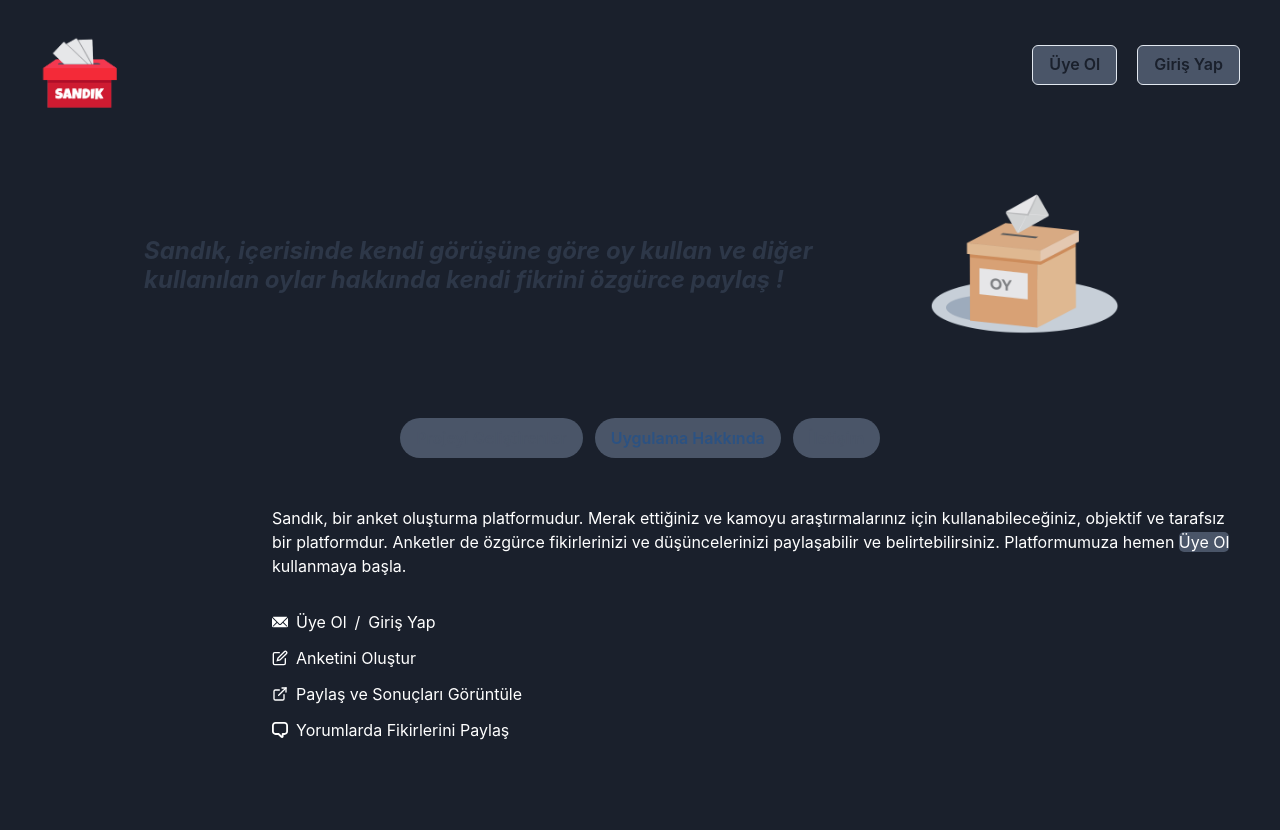
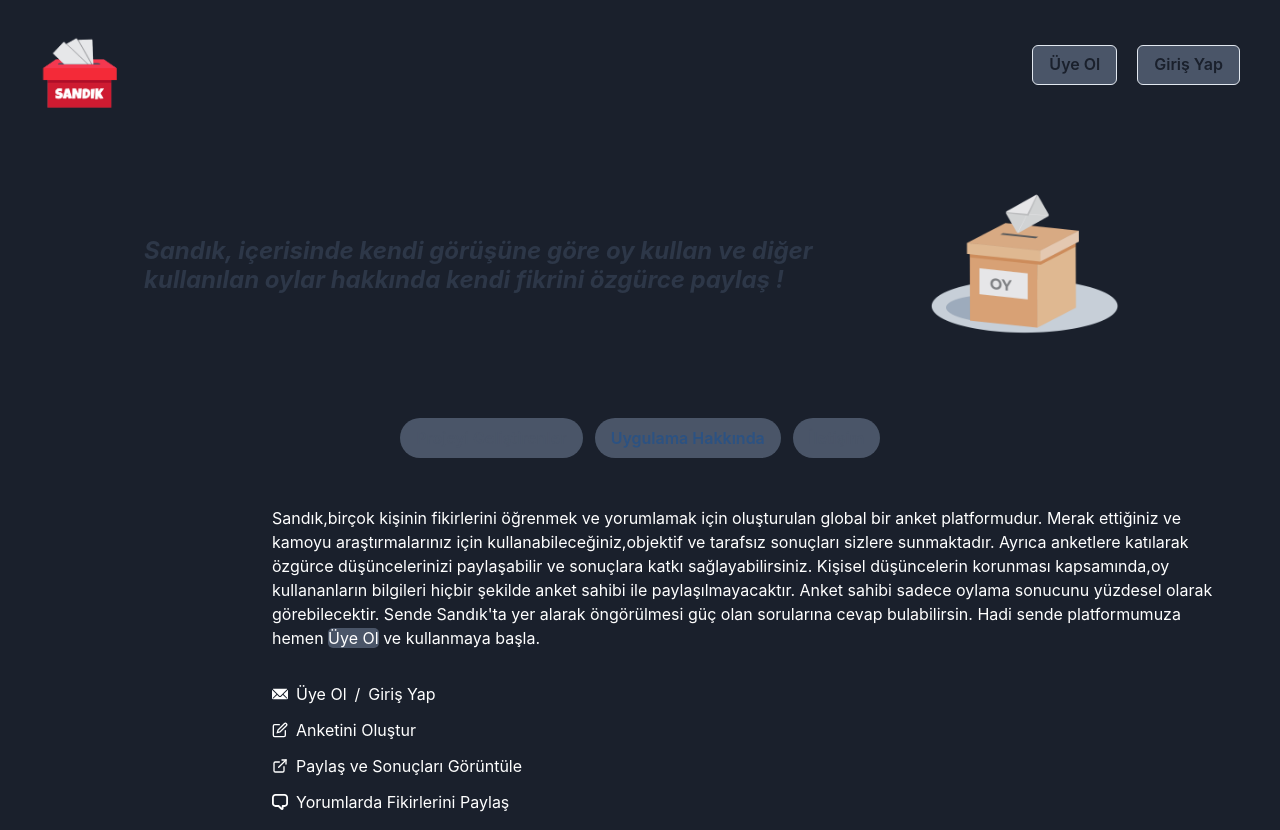
Before and after one commit to ataberkcetinkaya/sandik-voting-app, a React (Create React App) app: page / in a window 1280 px wide. Both pictures are taken after a click on the tab "Uygulama Hakkında". Before the commit the page ends 800 px from the top, so only its background shows below. Built offline with nearby package versions, Linux system fonts and the light colour scheme; no server answers.

Commit message:
uygulama hk. revize

```diff
--- a/src/pages/Hello/Hello.js
+++ b/src/pages/Hello/Hello.js
@@ -112,9 +112,14 @@ const Hello = () => {
 
 
               <TabPanel>
-                <Text fontSize='md'>Sandık, bir anket oluşturma platformudur. Merak ettiğiniz ve kamoyu araştırmalarınız için kullanabileceğiniz, objektif ve tarafsız bir platformdur.
-                  Anketler de özgürce fikirlerinizi ve düşüncelerinizi paylaşabilir ve belirtebilirsiniz.
-                  Platformumuza hemen  <Link  borderRadius={5} bg='gray.600' href="/register" >Üye Ol</Link> kullanmaya başla.
+                <Text fontSize='md'>
+                Sandık,birçok kişinin fikirlerini öğrenmek ve yorumlamak için oluşturulan global bir anket platformudur.
+                Merak ettiğiniz ve kamoyu araştırmalarınız için kullanabileceğiniz,objektif ve tarafsız sonuçları sizlere sunmaktadır.
+                Ayrıca anketlere katılarak özgürce düşüncelerinizi paylaşabilir ve sonuçlara katkı sağlayabilirsiniz.
+                Kişisel düşüncelerin korunması kapsamında,oy kullananların bilgileri hiçbir şekilde anket sahibi ile paylaşılmayacaktır.
+                Anket sahibi sadece oylama sonucunu yüzdesel olarak görebilecektir.
+                Sende Sandık'ta yer alarak öngörülmesi güç olan sorularına cevap bulabilirsin.
+                Hadi sende platformumuza hemen <Link  borderRadius={5} bg='gray.600' href="/register" >Üye Ol</Link> ve kullanmaya başla.
                 </Text>
                <Tabs mt={8}>
                 <HStack >
```
